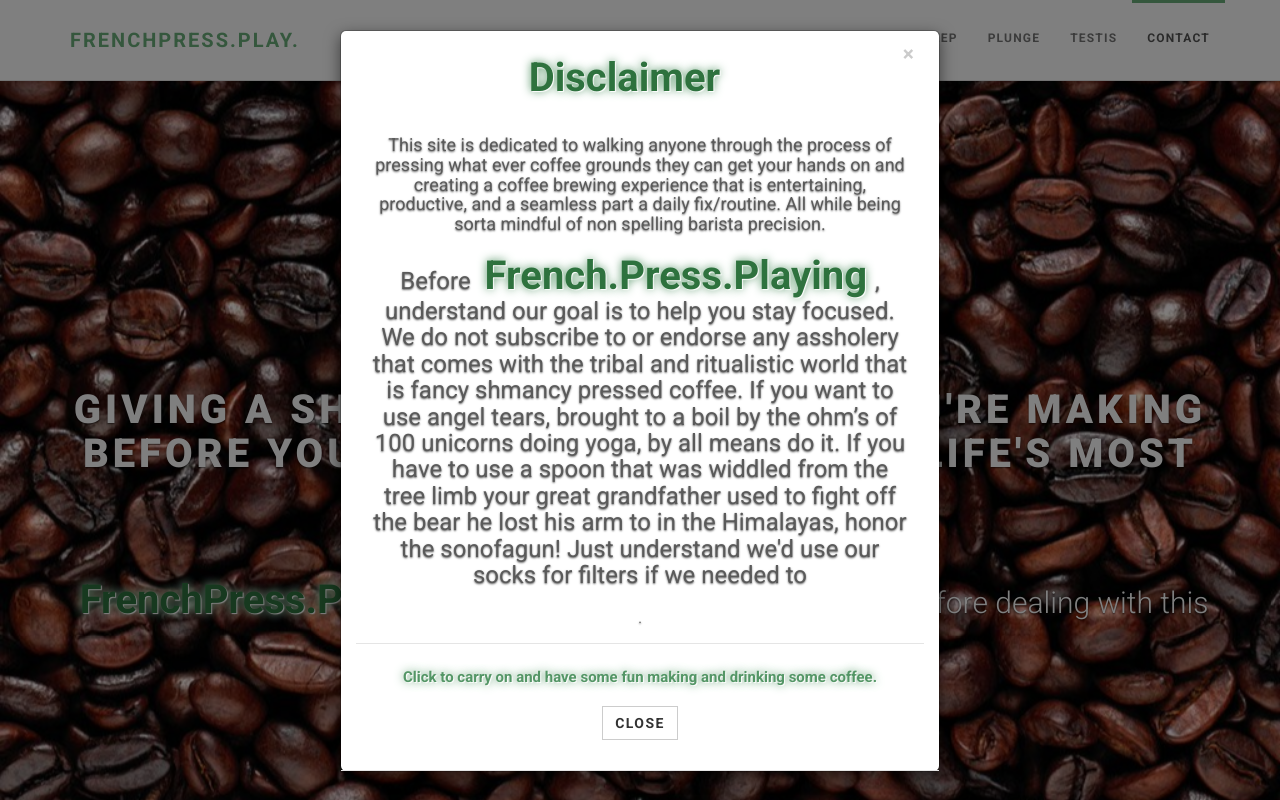
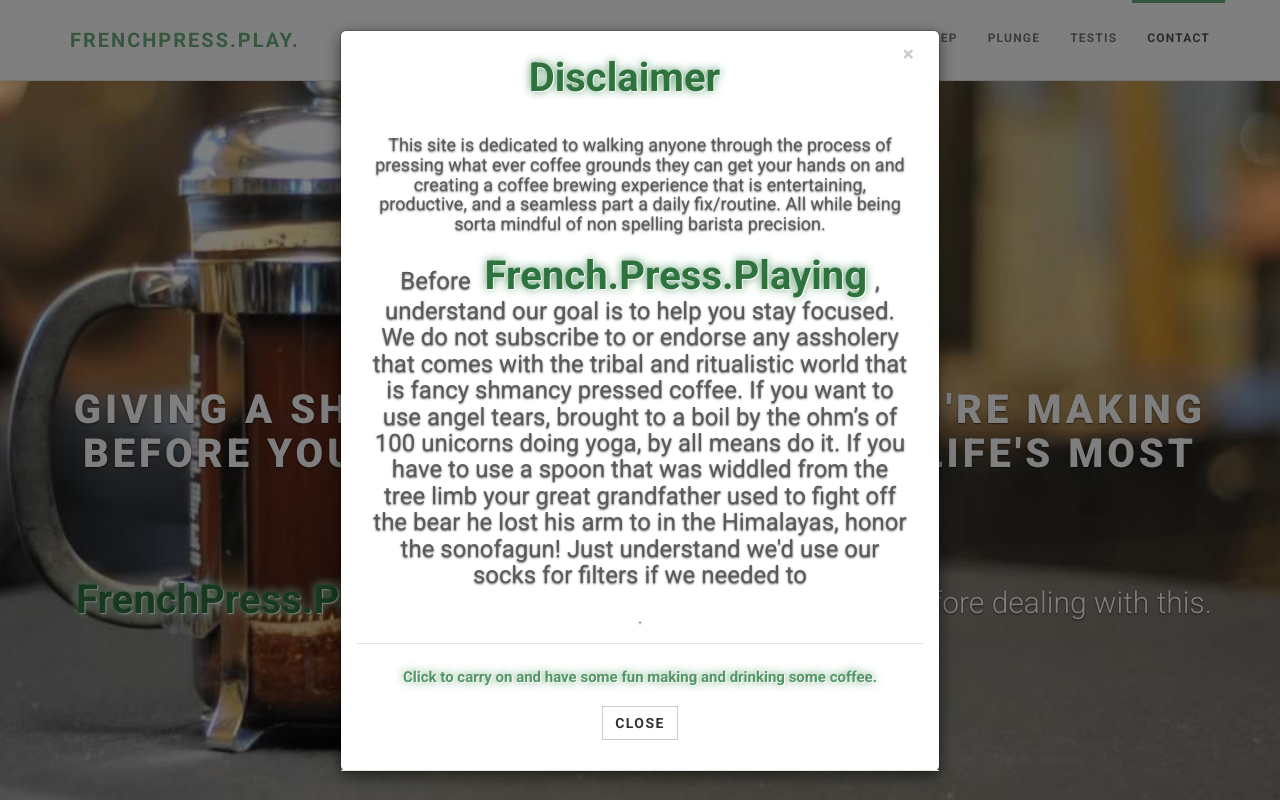
Before and after one commit to Ronman73/FrenchPressPlay, a PHP site: page / in a window 1280 px wide. Run offline with PHP 8.4, Linux system fonts and the light colour scheme; some libraries are stand-ins or nearby versions.

Commit message:
last sec stuff

```diff
--- a/css/style.default.css
+++ b/css/style.default.css
@@ -188,7 +188,7 @@ INTRO
 }
 #intro .item {
   min-height: 100%;
-  background: url('../img/beans1.jpg') center center no-repeat;
+  background: url('../img/fpbackground1.jpg') center center no-repeat;
   -webkit-background-size: cover;
   -moz-background-size: cover;
   -o-background-size: cover;
--- a/index.html
+++ b/index.html
@@ -118,7 +118,7 @@ ________________________________________________________________________________
                         <h1 data-animate="fadeInDown"><mark>Play.</mark></h1>
                         <h1 class="message" data-animate="fadeInUp">Giving a shit about the coffee you're making before you've had some is one of life's most terrible ironies.</h1>
                         <p class="message" data-animate="fadeInUp">
-                            <mark>FrenchPress.Play</mark>is the hug, kiss, and dinner you expect before dealing with this screwed dilemma.</p>
+                            <mark>FrenchPress.Play</mark>is the hug, kiss, and dinner you expect before dealing with this.</p>
                         <div class="modal container fade" id="myModal1" tabindex="-1" role="dialog" aria-labelledby="myModalLabel" aria-hidden="true" style="display: none;">
                             <div class="modal-dialog">
                                 <div class="modal-content">
@@ -405,7 +405,7 @@ _______________________________________________________________________________
                                             <button id="min1" type="button" class="btn btn-lg btn-primary">1 minute</button>
                                             <h1><span id="countdown2">60</span></h1>
                                         </div>
-                                        <h1>What's trending, YouTube</h1>
+                                        <h1>What's trending, YouTube?</h1>
                                         <div id="player"></div>
                                     </div>
                                     <div class="modal-footer">
```
